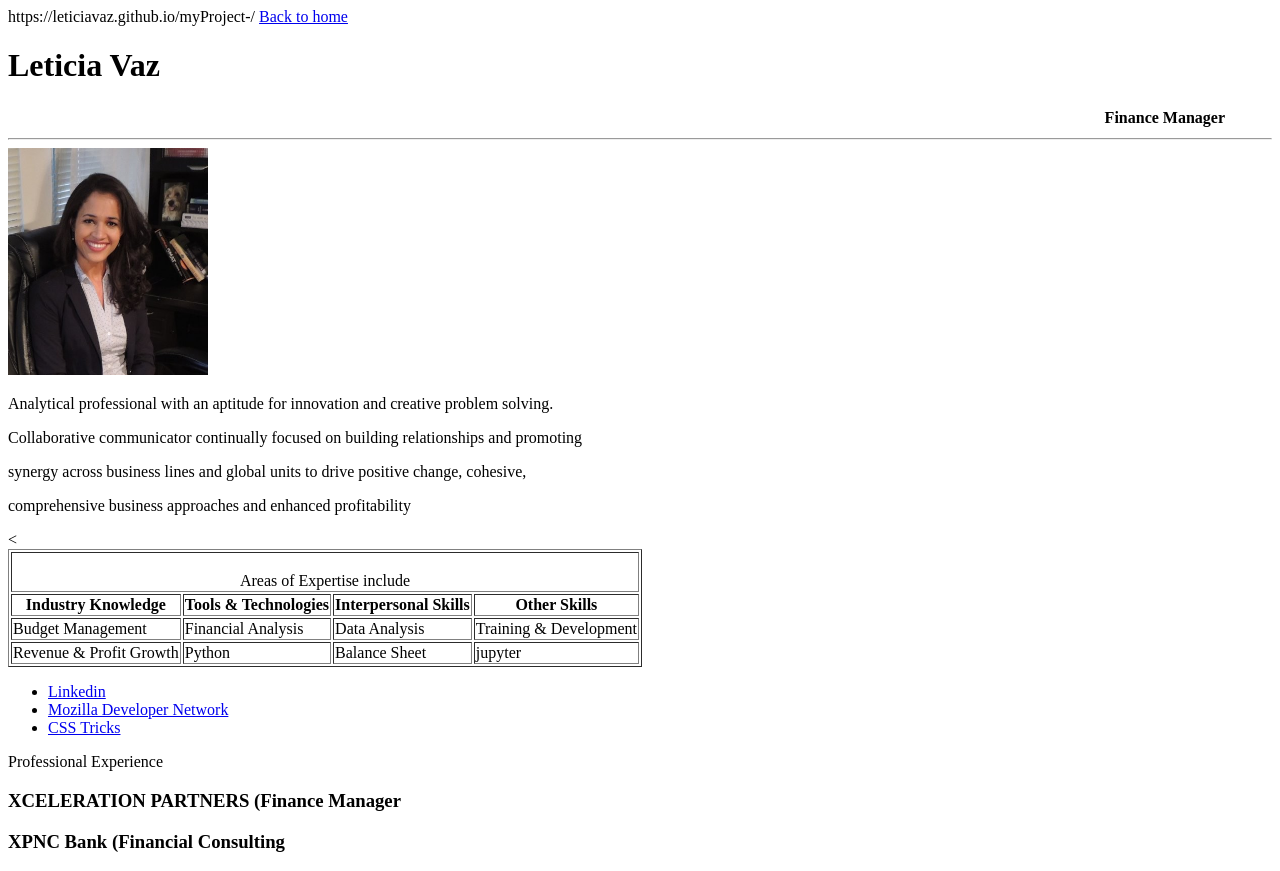
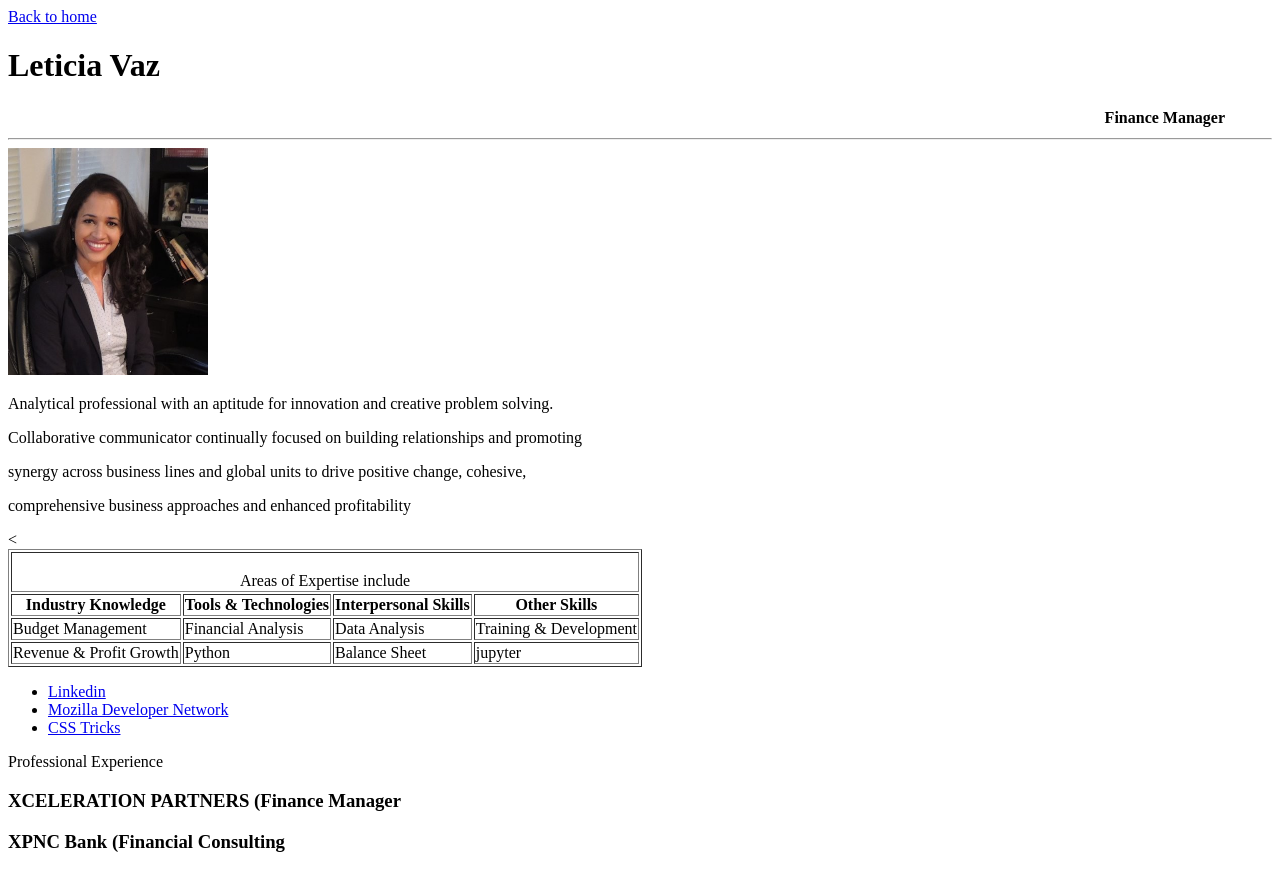
Before and after one commit to LeticiaVaz/LeticiaVaz.github.io, a plain HTML site: page index.html in a window 1280 px wide. Shown: the top 871 px of the page. Drawn offline with Linux system fonts and the light colour scheme.

Commit message:
Resume v2

```diff
--- a/index.html
+++ b/index.html
@@ -11,8 +11,7 @@
 
     <body>
 
-      https://leticiavaz.github.io/myProject-/
-      <a href="https://leticiavaz.github.io/myProject-/" target="_blank">Back to home</a></li>
+        <a href="https://leticiavaz.github.io/myProject-/" target="_blank">Back to home</a>
         <h1>Leticia Vaz</h1>
     <table style="width:180%">
         <tr>
```
